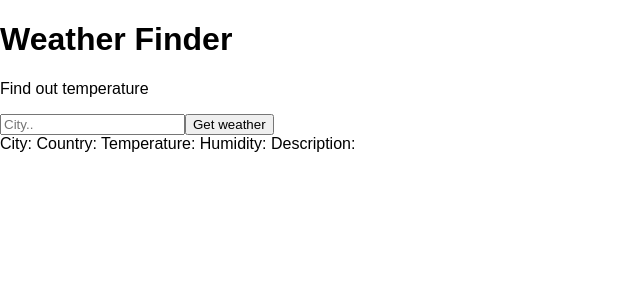
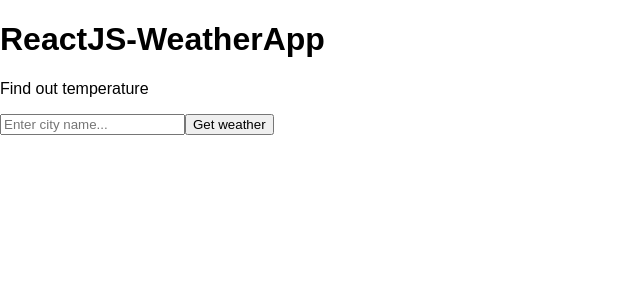
Before and after one commit to ivanevacic/ReactJS-WeatherApp, a React (Create React App) app: page / in a window 1280 px wide. Shown: the top 300 px of the page, without its empty margins (0-640 px from the left). Built offline with nearby package versions, Linux system fonts and the light colour scheme.

Commit message:
Validation and small UI changes

```diff
--- a/src/App.js
+++ b/src/App.js
@@ -29,6 +29,8 @@ class App extends React.Component {
     const api_call = await fetch(`http://api.openweathermap.org/data/2.5/weather?q=${city}&appid=${API_KEY}&units=metric`);
     //  Convert data we get from API to JSON format
     const data = await api_call.json();
+    //  VALIDATION -> If city returns true,set state
+    if(city) {
     //  Console.log data we get to make sure it works
     console.log(data);
       //  Set values of the state based on data we get from API
@@ -40,6 +42,16 @@ class App extends React.Component {
         description: data.weather[0].description,
         error: ''
       });
+    } else {
+      this.setState({
+        temperature: undefined,
+        city: undefined,
+        country: undefined,
+        humidity: undefined,
+        description: undefined,
+        error: 'Check your input!'
+      });
+    }
   }
   // Returns JSX
   render(){
--- a/src/components/Form.js
+++ b/src/components/Form.js
@@ -4,7 +4,7 @@ class Form extends React.Component {
     render() {
         return(
             <form onSubmit={ this.props.getWeather }>
-                <input type="text" name="city" placeholder="City.."/>
+                <input type="text" name="city" placeholder="Enter city name..."/>
                 <button>Get weather</button>
             </form>
         );
--- a/src/components/Titles.js
+++ b/src/components/Titles.js
@@ -4,7 +4,7 @@ class Titles extends React.Component {
     render() {
         return (
             <div>
-                <h1>Weather Finder</h1>
+                <h1>ReactJS-WeatherApp</h1>
                 <p>Find out temperature</p>
             </div>
         );
--- a/src/components/Weather.js
+++ b/src/components/Weather.js
@@ -4,11 +4,13 @@ class Weather extends React.Component {
     render() {
         return(
             <div>
-                City: { this.props.city }
-                Country: { this.props.country }
-                Temperature: { this.props.temperature }
-                Humidity: { this.props.humidity }
-                Description: { this.props.description }
+                {/* If both props.city and props.country return true,show City and Country on the page  */}
+                { this.props.city && <p>City: { this.props.city }</p> }
+                { this.props.country && <p>Country: { this.props.country }</p> }
+                { this.props.temperature && <p>Temperature: { this.props.temperature }</p> }
+                { this.props.humidity && <p>Humidity: { this.props.humidity }</p> }
+                { this.props.description && <p>Description: { this.props.description }</p> }
+                { this.props.error && <p>{ this.props.error }</p> }
             </div>
         );
     }
```
Lines whose indentation alone changed are shown as unchanged.
